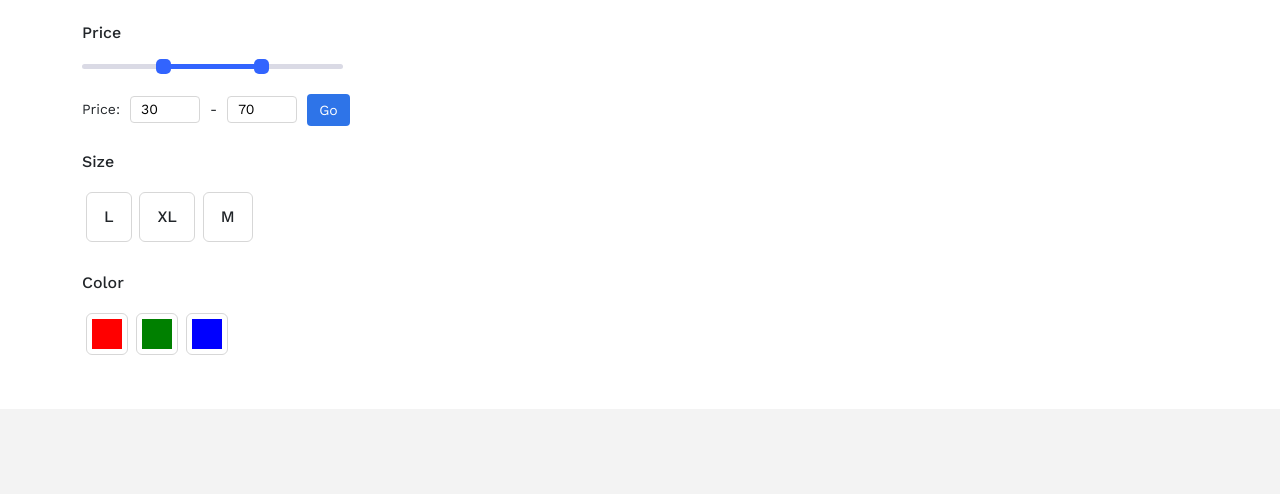
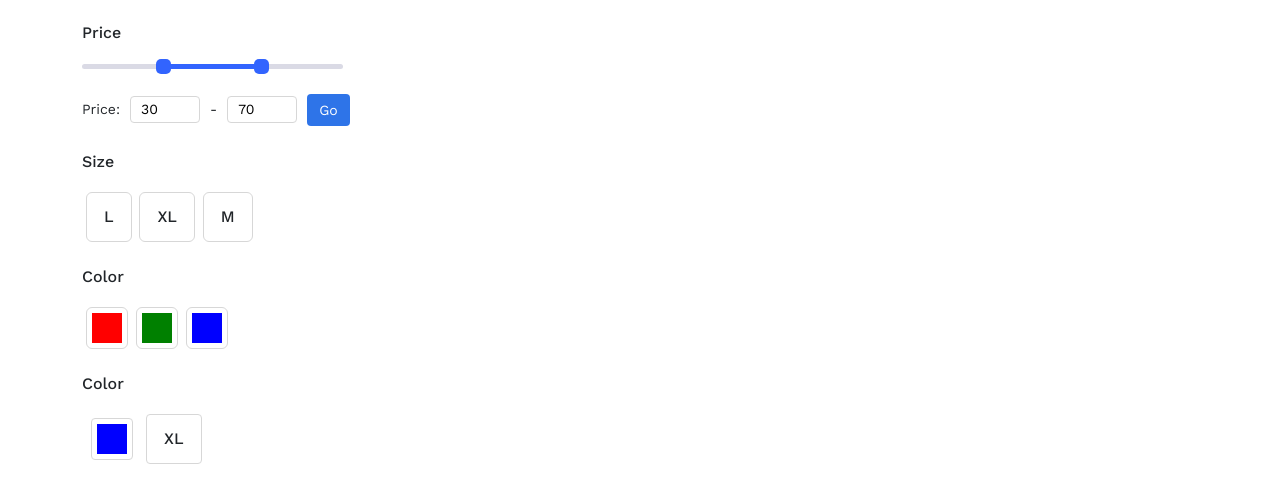
Before and after one commit to azamansagor/sales_html, a plain HTML site: page shop.html in a window 1280 px wide. Shown: the part 595-1089 px from the top of the page. Drawn offline with nearby package versions, Linux system fonts and the light colour scheme; files whose address does not match are found by name; a web font is replaced by a local one.

Commit message:
Updated css for variations

```diff
--- a/scss/common.scss
+++ b/scss/common.scss
@@ -393,3 +393,52 @@
 	/* ./size radio button style */
 }
 /* ./shop and single product page */
+
+
+
+.radio-item{
+	display: inline-flex;
+	justify-content: center;
+	align-items: center;
+
+	span{
+		display: inline-flex;
+		justify-content: center;
+		align-items: center;
+    	border-radius: 3px;
+    	border: 5px solid $color-white;
+    	outline: 1px solid $color-input-focus;
+    	margin-left: 10px;
+    	transition: all 0.3s;
+
+    	&:hover{
+    		cursor: pointer;
+    		outline: 1px solid $color-primary;
+    	}
+	}
+
+	.color{
+		height: 26px;
+		width: 26px;
+	}
+	.size{
+	    padding: 0px 5px;
+	    line-height: 20px;
+	    font-size: 16px;
+	    font-weight: $ws-medium;
+	}
+}
+
+.sidebar-row{
+	.radio-item{
+		border-radius: 5px;
+		.color{
+			height: 40px;
+			width: 40px;
+		}
+		.size{
+		    padding: 8px 12px;
+		    line-height: 22px;
+		}
+	}
+}
--- a/shop.html
+++ b/shop.html
@@ -323,6 +323,13 @@
                                 <label for="blue" style="background-color: blue"></label>
                             </div>
                         </div>
+                        <div class="sidebar-row radio-wrap color-wrap">
+                            <h4 class="sidebar-label">Color</h4>
+                            <div class="radio-item">
+                               <span class="color" style="background-color: blue;"></span>
+                               <span class="size">XL</span>
+                           </div>
+                        </div>
                     </div>
                 </div>
                 <div class="col-sm-12 col-md-9">
```
Also changed, not shown: single-product.html (+7 -0 lines), css/compiled/style.css.
